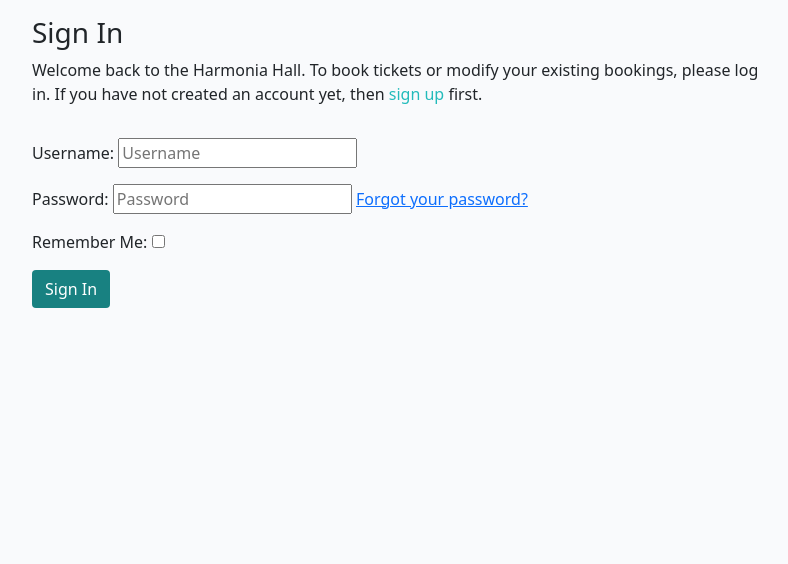
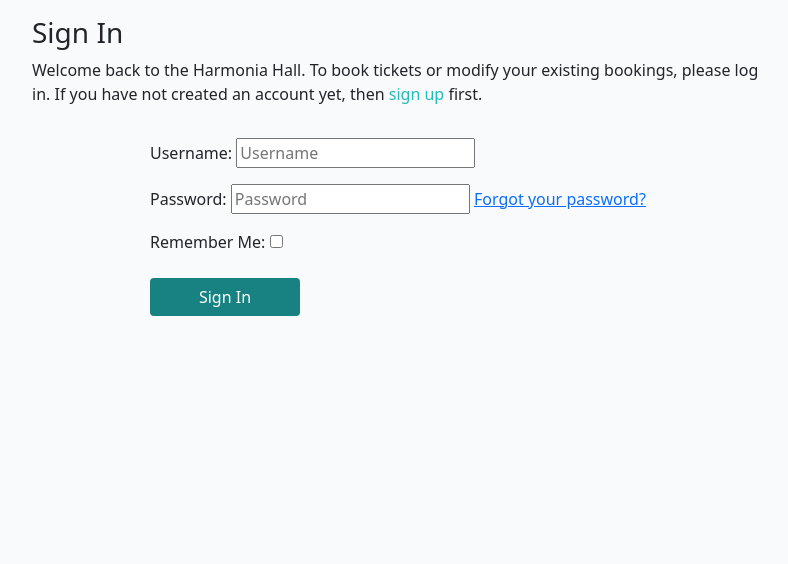
Before and after one commit to jonniecumming/harmonia_hall, a Django app: page /accounts/login/?next=/events/1/book/ in a window 1280 px wide. Shown: the part 66-630 px from the top of the page, without its empty margins (240-1028 px from the left). Run offline with Django 4.2, Linux system fonts and the light colour scheme; some libraries are stand-ins or nearby versions.

Commit message:
Center auth forms and buttons for improved layout consistency

```diff
--- a/static/css/style.css
+++ b/static/css/style.css
@@ -39,6 +39,20 @@ main {
 /* Add gap between conatiner for forms and footer */
 .container {
     margin-bottom: 5rem;
+}
+
+/* Center auth forms (login, signup, password reset, etc.) */
+.container form {
+    max-width: 500px;
+    margin: 0 auto;
+}
+
+/* Center form buttons */
+.container form button,
+.container form .btn {
+    display: inline-block;
+    margin: 0.5rem auto;
+    min-width: 150px;
 }
 
 .light-bg {
@@ -139,4 +153,5 @@ main {
 .approval {
     color: rgb(222, 146, 168);
 }
+
 /* End of Codestar Blog's CSS */
```
